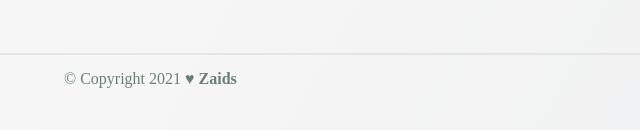
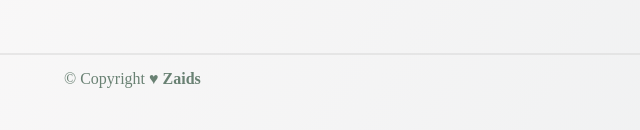
Before and after one commit to zaids2641/BigDream, a website built with Parcel: page index.html in a window 1280 px wide. Shown: the part 667-797 px from the top of the page, 64-704 px from the left. Built offline with nearby package versions, Linux system fonts and the light colour scheme.

Commit message:
Update index.html

```diff
--- a/index.html
+++ b/index.html
@@ -55,7 +55,7 @@
         <footer>
             <div class="footer">
                 <div class="footer-content">
-                    <span class="span-left">&copy; Copyright <script>document.write(new Date().getFullYear())</script> &hearts; <strong>Zaids</strong>  </span>
+                    <span class="span-left">&copy; Copyright &hearts; <strong>Zaids</strong>  </span>
                     <span class="span-right"><strong>Big Dream</strong>. Simple Animated Landing Page</span>
                 </div>
             </div>
```
